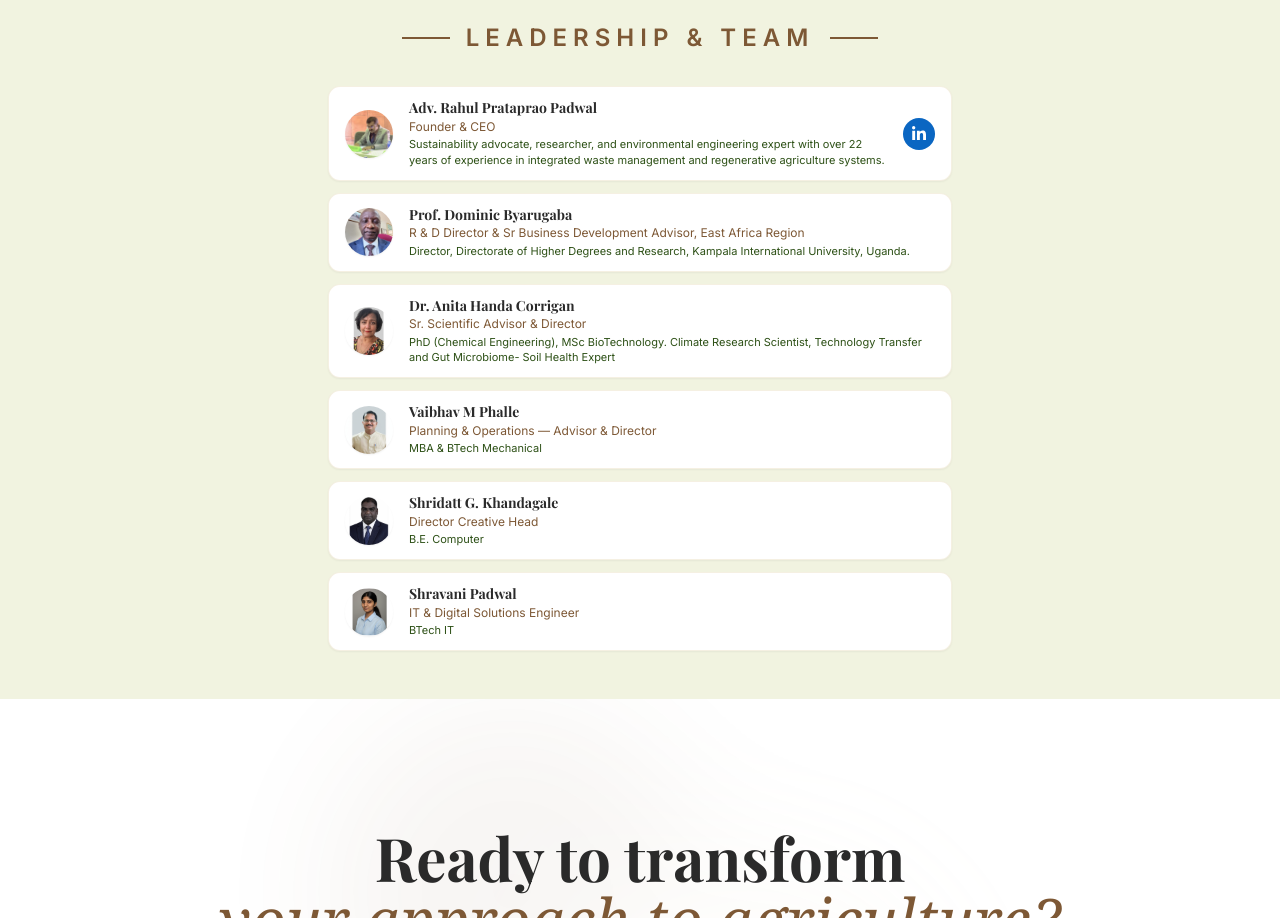
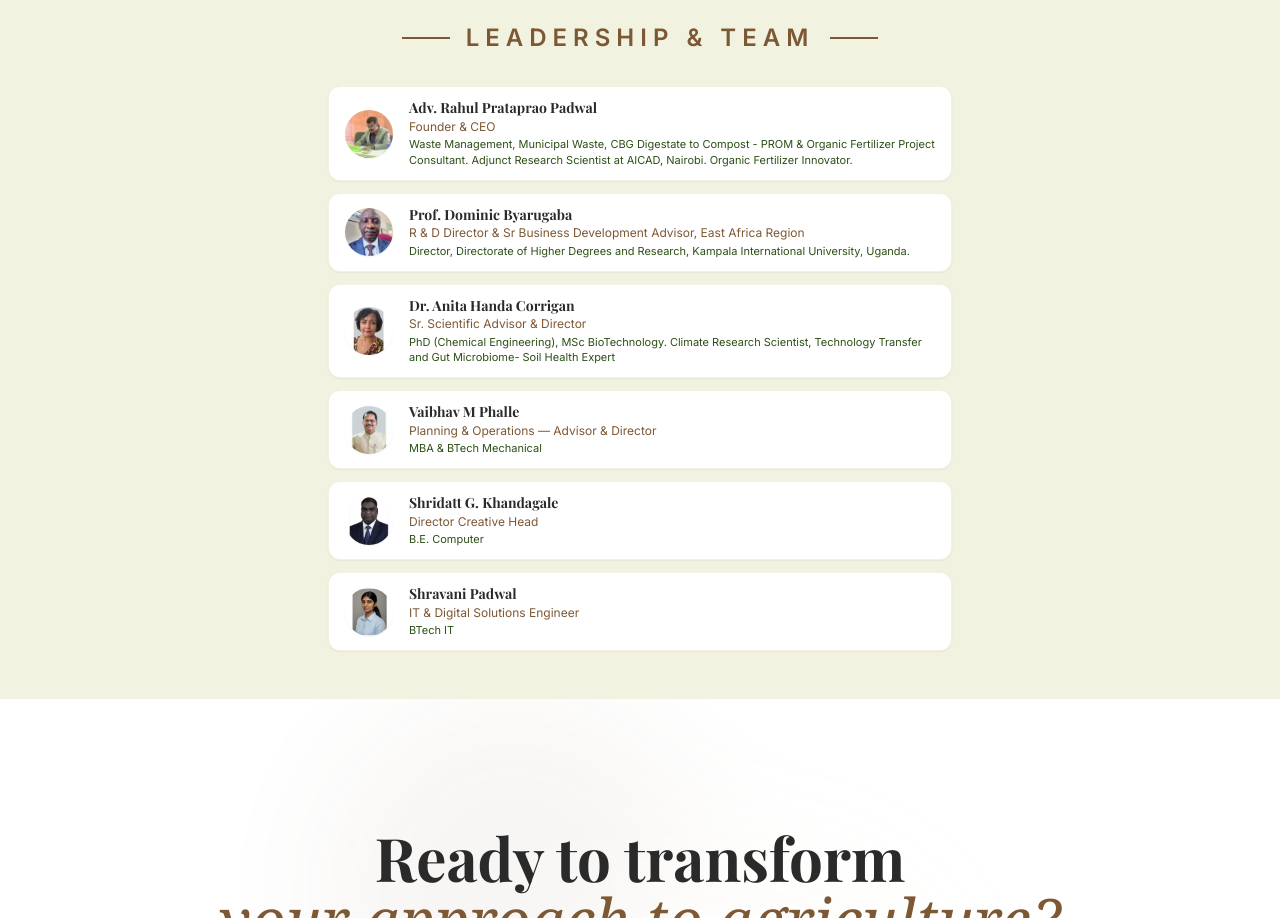
Before and after one commit to Shravani49/shriram-agro, a Next.js app: page /about in a window 1280 px wide. Shown: the part 1960-2878 px from the top of the page. Built offline with nearby package versions, Linux system fonts and the light colour scheme.

Commit message:
bapu designation changes

```diff
--- a/src/app/about/page.js
+++ b/src/app/about/page.js
@@ -233,9 +233,9 @@ export default function AboutPage() {
               {
                 name: "Adv. Rahul Prataprao Padwal",
                 role: "Founder & CEO",
-                qualification: "Sustainability advocate, researcher, and environmental engineering expert with over 22 years of experience in integrated waste management and regenerative agriculture systems.",
+                qualification: "Waste Management, Municipal Waste, CBG Digestate to Compost - PROM & Organic Fertilizer Project Consultant. Adjunct Research Scientist at AICAD, Nairobi. Organic Fertilizer Innovator. ",
                 image: "/images/rahul_Padwal.png",
-                linkedin: "https://www.linkedin.com/in/rahul-padwal-6b240339/",
+
               },
               { name: "Prof. Dominic Byarugaba", role: "R & D Director & Sr Business Development Advisor, East Africa Region", qualification: "Director, Directorate of Higher Degrees and Research, Kampala International University, Uganda.", image: "/images/byrugaba.png" },
               { name: "Dr. Anita Handa Corrigan", role: "Sr. Scientific Advisor & Director", qualification: "PhD (Chemical Engineering), MSc BioTechnology. Climate Research Scientist, Technology Transfer and Gut Microbiome- Soil Health Expert", image: "/images/anita.png" },
```
